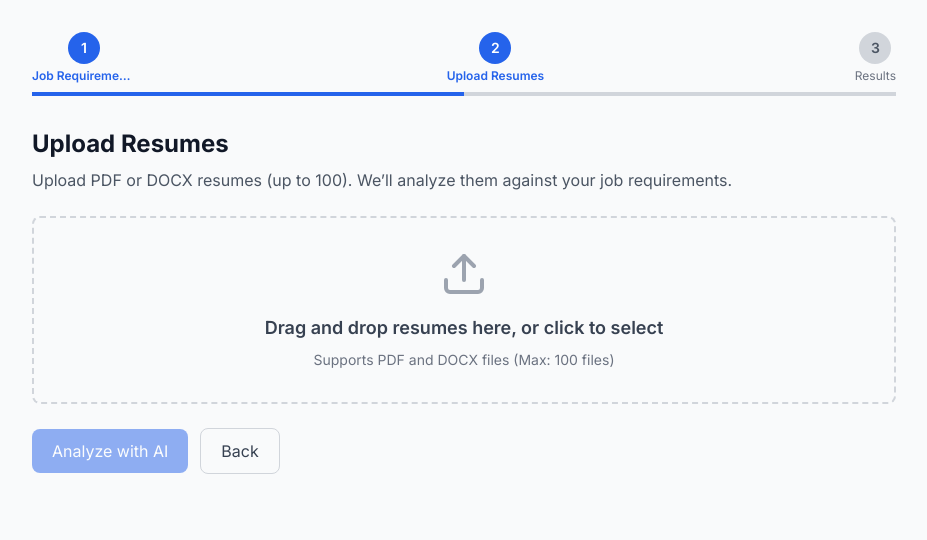
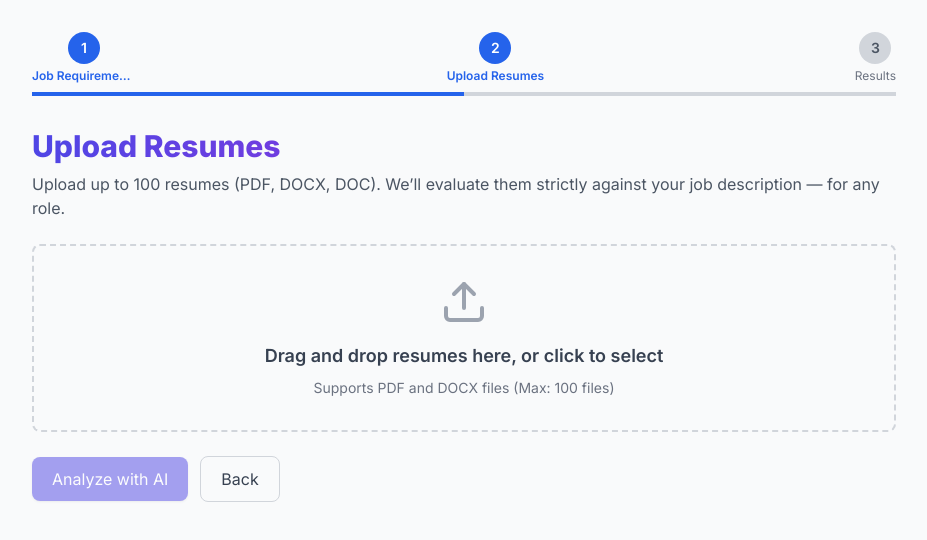
Before and after one commit to Rehan111-555/Resume_Screening, a Next.js app: page /resume-upload in a window 1280 px wide. Shown: the top 540 px of the page, without its empty margins (176-1103 px from the left). Built offline with nearby package versions, Linux system fonts and the light colour scheme.

Commit message:
Update page.tsx

```diff
--- a/app/resume-upload/page.tsx
+++ b/app/resume-upload/page.tsx
@@ -34,36 +34,19 @@ export default function ResumeUploadPage() {
 
     try {
       dispatch({ type: 'SET_LOADING', payload: true });
-
-      // Build form data
       const formData = new FormData();
       formData.append('jobRequirements', JSON.stringify(jobRequirements));
       for (const f of uploadedFiles) {
-        // Turn the ArrayBuffer back into a File for upload
         formData.append('resumes', new File([f.content], f.name, { type: f.type }));
       }
 
-      const res = await fetch('/api/analyze-resumes', {
-        method: 'POST',
-        body: formData, // DO NOT set Content-Type for FormData
-      });
-
-      // Read text first to gracefully handle HTML or non-JSON errors
+      const res = await fetch('/api/analyze-resumes', { method: 'POST', body: formData });
       const raw = await res.text();
-
-      if (!res.ok) {
-        throw new Error(raw.slice(0, 500));
-      }
-
-      let data: AnalysisResult;
-      try {
-        data = JSON.parse(raw);
-      } catch {
-        throw new Error(`Expected JSON but got: ${raw.slice(0, 200)}`);
-      }
+      if (!res.ok) throw new Error(raw.slice(0, 500));
+      const data: AnalysisResult = JSON.parse(raw);
 
       dispatch({ type: 'SET_ANALYSIS_RESULT', payload: data });
-      setSuccess(`Successfully analyzed ${data.candidates.length} candidates using AI!`);
+      setSuccess(`Analyzed ${data.candidates.length} candidates.`);
       router.push('/results');
     } catch (e: any) {
       setError(e?.message || 'Failed to analyze resumes.');
@@ -80,9 +63,11 @@ export default function ResumeUploadPage() {
         labels={['Job Requirements', 'Upload Resumes', 'Results']}
       />
 
-      <h1 className="text-2xl font-bold text-gray-900 mb-2">Upload Resumes</h1>
+      <h1 className="text-3xl font-extrabold bg-clip-text text-transparent bg-gradient-to-r from-indigo-600 to-fuchsia-600 mb-2">
+        Upload Resumes
+      </h1>
       <p className="text-gray-600 mb-6">
-        Upload PDF or DOCX resumes (up to 100). We’ll analyze them against your job requirements.
+        Upload up to 100 resumes (PDF, DOCX, DOC). We’ll evaluate them strictly against your job description — for any role.
       </p>
 
       <UploadBox uploadedFiles={uploadedFiles} onFilesUpload={setFiles} />
@@ -91,7 +76,7 @@ export default function ResumeUploadPage() {
         <button
           onClick={handleAnalyze}
           disabled={loading || !uploadedFiles.length || !jobRequirements}
-          className="px-5 py-2.5 rounded-lg bg-blue-600 text-white disabled:opacity-50 hover:bg-blue-700 transition-colors"
+          className="px-5 py-2.5 rounded-lg bg-indigo-600 text-white disabled:opacity-50 hover:bg-indigo-700 transition-colors shadow"
         >
           {loading ? 'Analyzing…' : 'Analyze with AI'}
         </button>
```
